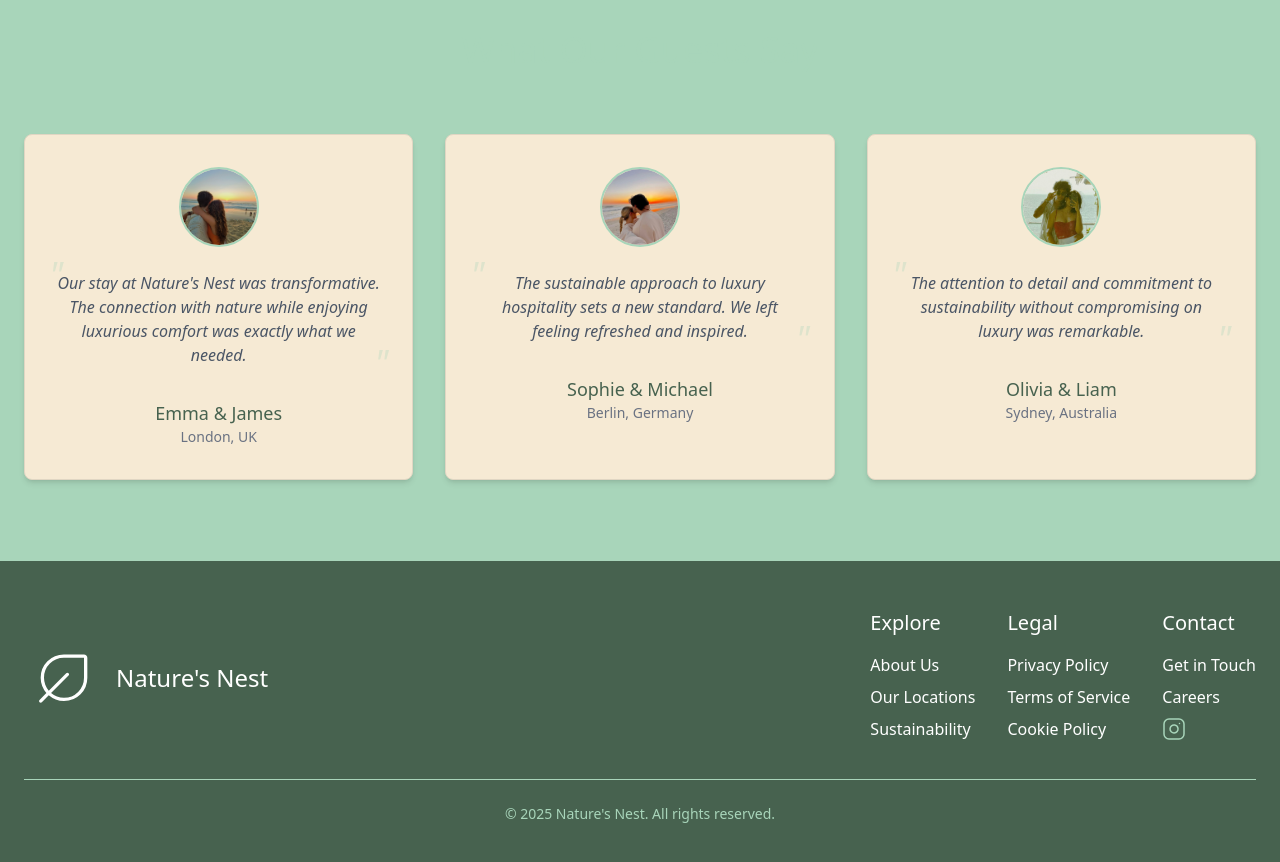
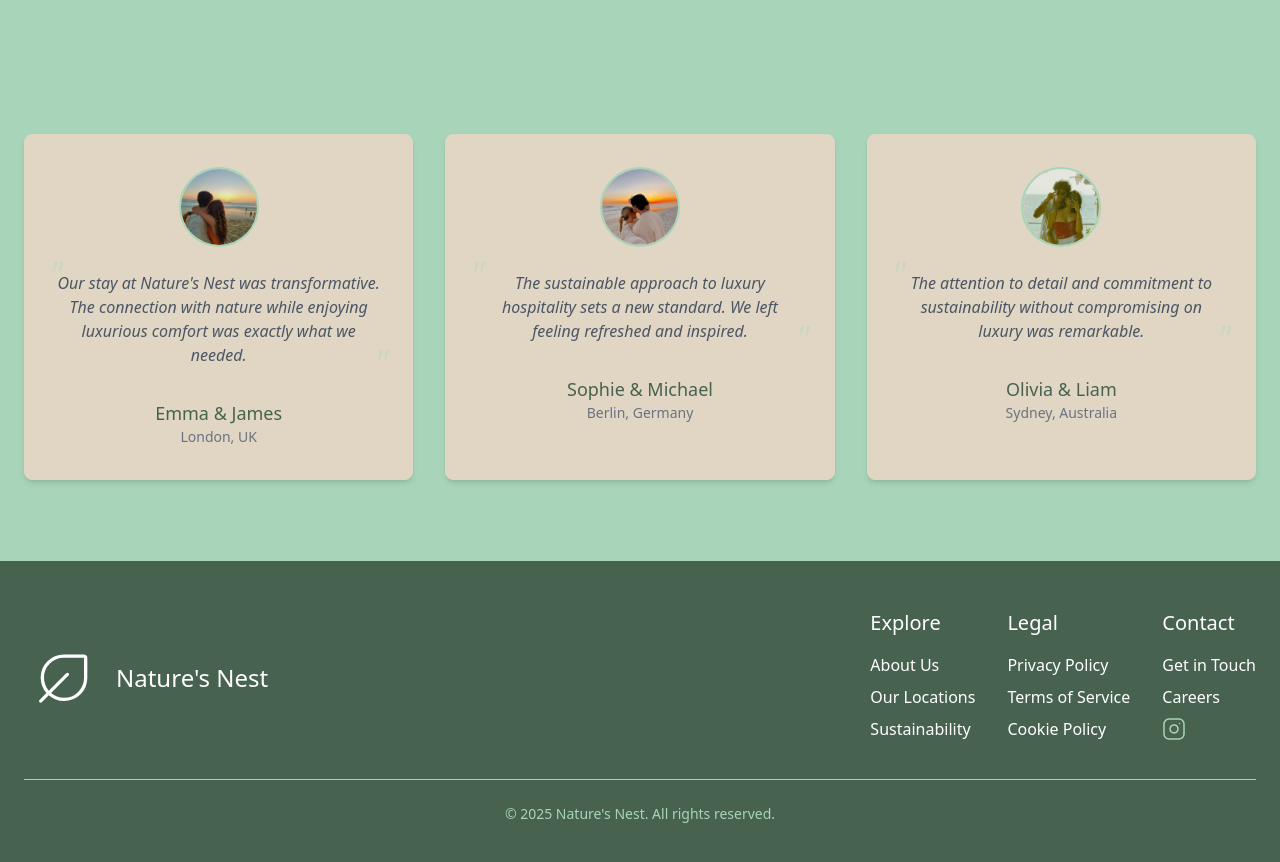
Before and after one commit to janardhan345/Nature-s-Nest, a Next.js app: page / in a window 1280 px wide. Shown: the part 2280-3142 px from the top of the page. Built offline with nearby package versions, Linux system fonts and the light colour scheme.

Commit message:
last_changes

```diff
--- a/src/components/Testimonials/Testimonials.jsx
+++ b/src/components/Testimonials/Testimonials.jsx
@@ -3,7 +3,7 @@
 
 const TestimonialCard = ({ quote, author, location, imageSrc }) => {
   return (
-    <div className="bg-[var(--beige)] p-8 rounded-lg shadow-md border border-[var(--soft-sand)] flex flex-col items-center hover:shadow-lg transform hover:-translate-y-2 transition-all duration-300">
+    <div className="bg-[var(--soft-sand)] p-8 rounded-lg shadow-md border border-[var(--soft-sand)] flex flex-col items-center hover:shadow-lg transform hover:-translate-y-2 transition-all duration-300 hover:bg-[var(--beige)]">
       <div className="w-20 h-20 rounded-full overflow-hidden mb-6 border-2 border-[var(--mint-green)]">
         <img src={imageSrc} alt={author} className="w-full h-full object-cover" />
       </div>
```
